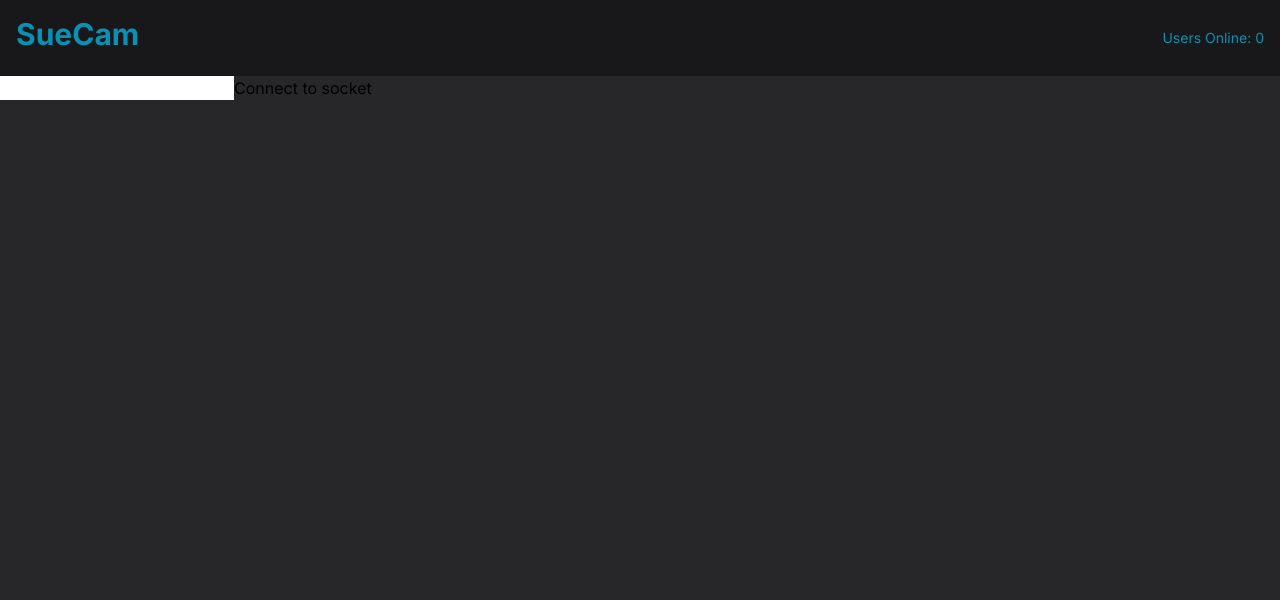
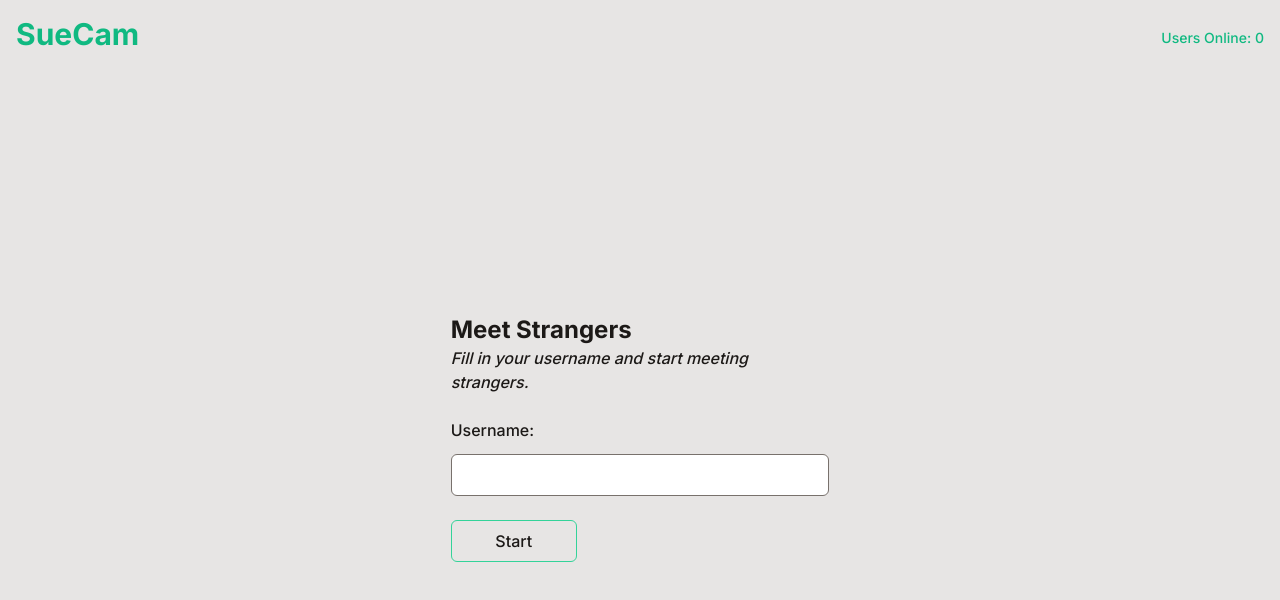
Before and after one commit to StephanVanHemelrijck/prototype-chatroulette, a Next.js app: page / in a window 1280 px wide. Shown: the top 600 px of the page. Built offline with nearby package versions, Linux system fonts and the light colour scheme; no server answers.

Commit message:
feat(join-room): joining and showing list of users in room

```diff
--- a/src/app/components/Header/Header.tsx
+++ b/src/app/components/Header/Header.tsx
@@ -19,9 +19,9 @@ const Header = () => {
   }, [socket]);
 
   return (
-    <header className="bg-zinc-900 p-4 text-cyan-600 flex justify-between items-center">
+    <header className="bg-stone-200 p-4 text-emerald-500 flex justify-between items-center">
       <h1 className="text-3xl font-bold mb-2">SueCam</h1>
-      <p className="text-sm">Users Online: {usersOnline}</p>
+      <p className="text-sm font-medium">Users Online: {usersOnline}</p>
     </header>
   );
 };
--- a/src/app/layout.tsx
+++ b/src/app/layout.tsx
@@ -19,10 +19,12 @@ export default function RootLayout({
 }) {
   return (
     <html lang="en">
-      <body className={`${inter.className} w-screen h-auto bg-zinc-800`}>
+      <body
+        className={`${inter.className} w-screen bg-stone-200 text-stone-900`}
+      >
         <SocketContextProvider>
           <Header />
-          {children}
+          <main style={{ height: "calc(100vh - 76px)" }}>{children}</main>
         </SocketContextProvider>
       </body>
     </html>
--- a/src/app/page.tsx
+++ b/src/app/page.tsx
@@ -2,37 +2,59 @@
 import React from "react";
 import { useEffect, useState } from "react";
 import { useSocketContext } from "./context/store";
+import { useRouter } from "next/navigation";
 
 const Page = () => {
   const { username, setUsername, socket, setUserId } = useSocketContext();
+  const router = useRouter();
 
   const handleSubmit = (e: React.FormEvent<HTMLFormElement>) => {
     e.preventDefault();
 
     const username = e.currentTarget.username.value;
+    setUsername(username);
 
-    setUsername(username);
+    socket?.emit("start-call", username);
   };
 
   useEffect(() => {
     if (!socket) return;
 
-    socket?.on("currentUser", (user: any) => {
-      setUserId(user.userId);
+    socket?.on("started-call", (data: { roomId: any }) => {
+      console.log(data);
+      router.push(`/room/${data.roomId}`);
     });
+
+    return () => {
+      socket?.off("started-call");
+    };
   }, [socket]);
 
   return (
-    <div className="">
-      <form action="" onSubmit={handleSubmit}>
+    <div className="w-full h-full flex justify-center items-center ">
+      <div className="flex flex-col p-6 lg:w-1/3 md:w-1/2 w-screen font-medium">
+        <h1 className="font-bold text-2xl">Meet Strangers</h1>
+        <p className="italic mb-6">
+          Fill in your username and start meeting strangers.
+        </p>
+        <form action="" onSubmit={handleSubmit} className="flex flex-col gap-6">
+          <label htmlFor="username" className="flex flex-col gap-3">
+            Username:
             <input
               type="text"
               name="username"
               id="username"
-          className="text-black"
+              className="border border-stone-500 p-2 rounded-md focus:border-orange-300 focus:outline-none"
             />
-        <button type="submit">Connect to socket</button>
+          </label>
+          <button
+            type="submit"
+            className="border border-emerald-400 hover:bg-emerald-400 p-2 w-1/3 text-stone-900 rounded-md"
+          >
+            Start
+          </button>
         </form>
+      </div>
     </div>
   );
 };
--- /dev/null
+++ b/src/app/room/[id]/page.tsx
@@ -0,0 +1,45 @@
+"use client";
+import React, { useEffect, useState } from "react";
+import { useSocketContext } from "../../context/store";
+
+interface RoomProps {
+  params: {
+    id: string;
+  };
+}
+
+const Room = ({ params }: RoomProps) => {
+  const [users, setUsers] = useState([]);
+  const { socket } = useSocketContext();
+
+  useEffect(() => {
+    if (!socket) return;
+
+    socket?.emit("get-room", params.id);
+
+    socket?.on("room", (room: any) => {
+      console.log(room);
+
+      setUsers(room.users);
+    });
+
+    socket?.on("user-left", (user: any) => {
+      setUsers((prev: any) => prev.filter((u: any) => u.id !== user.id));
+    });
+
+    return () => {
+      socket?.off("room");
+    };
+  }, [socket]);
+
+  return (
+    <>
+      <div>Room with ID : {params.id}</div>
+      {users.map((user: any) => (
+        <div key={user.id}>{user.username}</div>
+      ))}
+    </>
+  );
+};
+
+export default Room;
```
Also changed, not shown: tailwind.config.ts (+9 -9 lines). Lines whose indentation alone changed are shown as unchanged.
